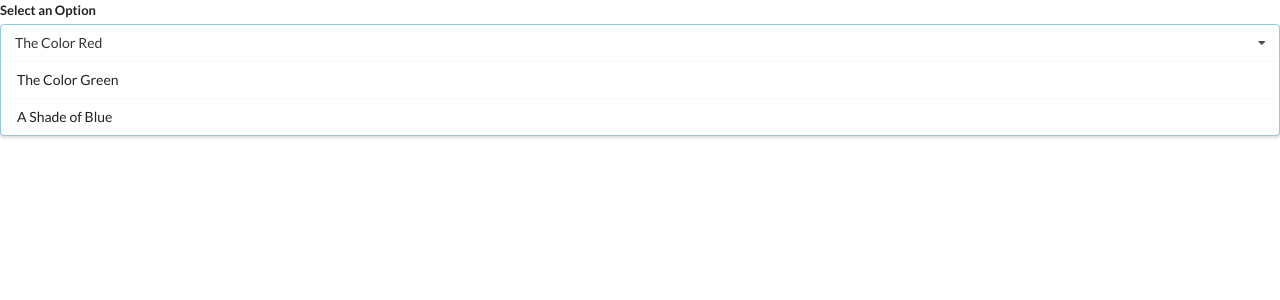
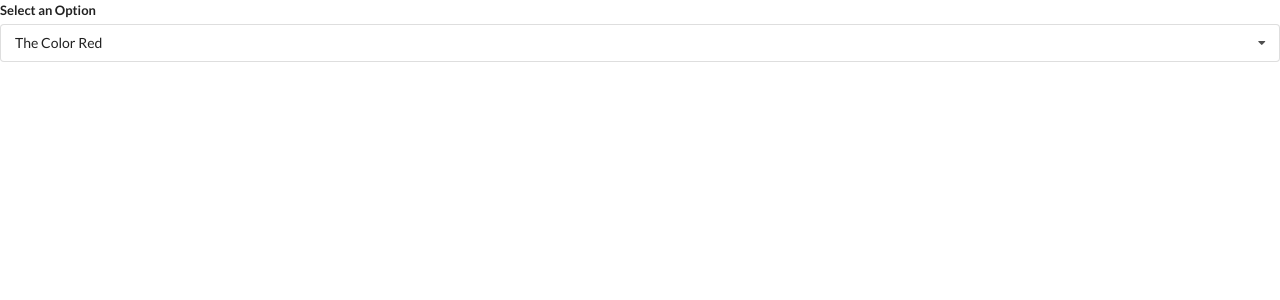
Before and after one commit to dr-dolce14/widgets, a React (Create React App) app: page / in a window 1280 px wide. Shown: the top 300 px of the page. Built offline with nearby package versions, Linux system fonts and the light colour scheme.

Commit message:
proper dropdown functionality minus closing when clicking outside menu

```diff
--- a/src/components/Dropdown.js
+++ b/src/components/Dropdown.js
@@ -1,6 +1,8 @@
-import React from 'react';
+import React, { useState } from 'react';
 
 const Dropdown = ({ options, selected, onSelectedChange }) => {
+    const [open, setOpen] = useState(false);
+
     const renderedOptions = options.map((option) => {
         if (option.value === selected.value) {
             return null;
@@ -19,10 +21,13 @@
         <div className="ui form">
             <div className="field">
                 <label className="label">Select an Option</label>
-                <div className="ui selection dropdown visible active">
+                <div
+                  onClick={() => setOpen(!open)}
+                  className={`ui selection dropdown ${open ? 'visible active' : ''}`}
+                  >
                     <i className="dropdown icon"></i>
                     <div className="text">{selected.label}</div>
-                    <div className="menu visible transition">
+                    <div className={`menu ${open ? 'visible transition' : ''}`}>
                         {renderedOptions}
                     </div>
                 </div>
```
Also changed, not shown: 1 other file (tests, documents, lock files or other folders).
